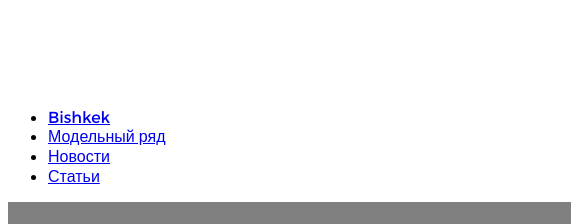
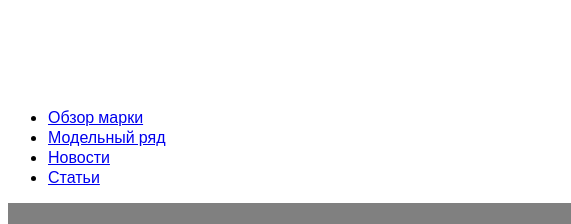
Before and after one commit to Aizhana1990/homework4, a plain HTML site: page index.html in a window 1280 px wide. Shown: the top 224 px of the page, 0-571 px from the left. Drawn offline with Linux system fonts and the light colour scheme.

Commit message:
change city

```diff
--- a/index.html
+++ b/index.html
@@ -15,7 +15,7 @@
 </div>
 <div>
     <ul>
-        <li class="news-text"><a href="#">Bishkek</a></li>
+        <li class="news-text"><a href="#">Обзор марки</a></li>
         <li class="news-text"><a href="#">Модельный ряд</a></li>
         <li class="news-text"><a href="#">Новости</a></li>
         <li class="news-text"><a href="#">Статьи</a></li>
```
